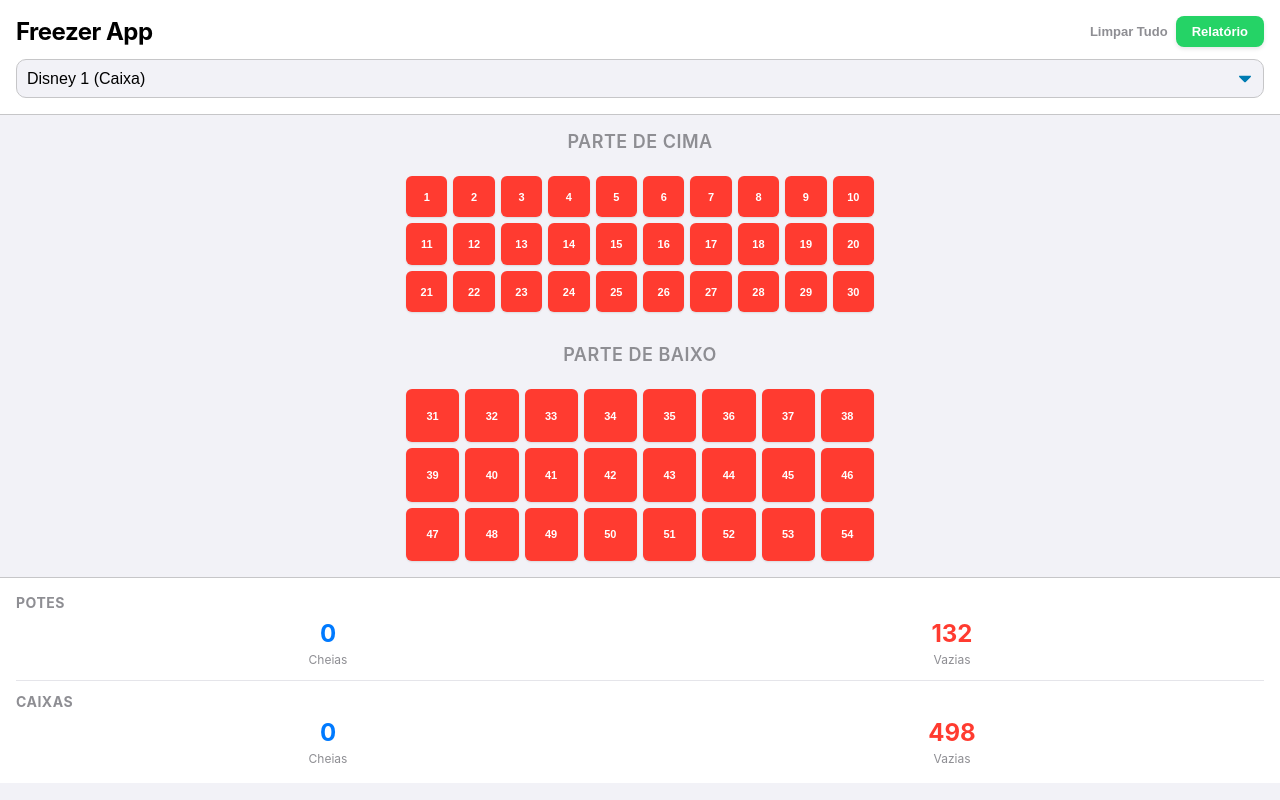
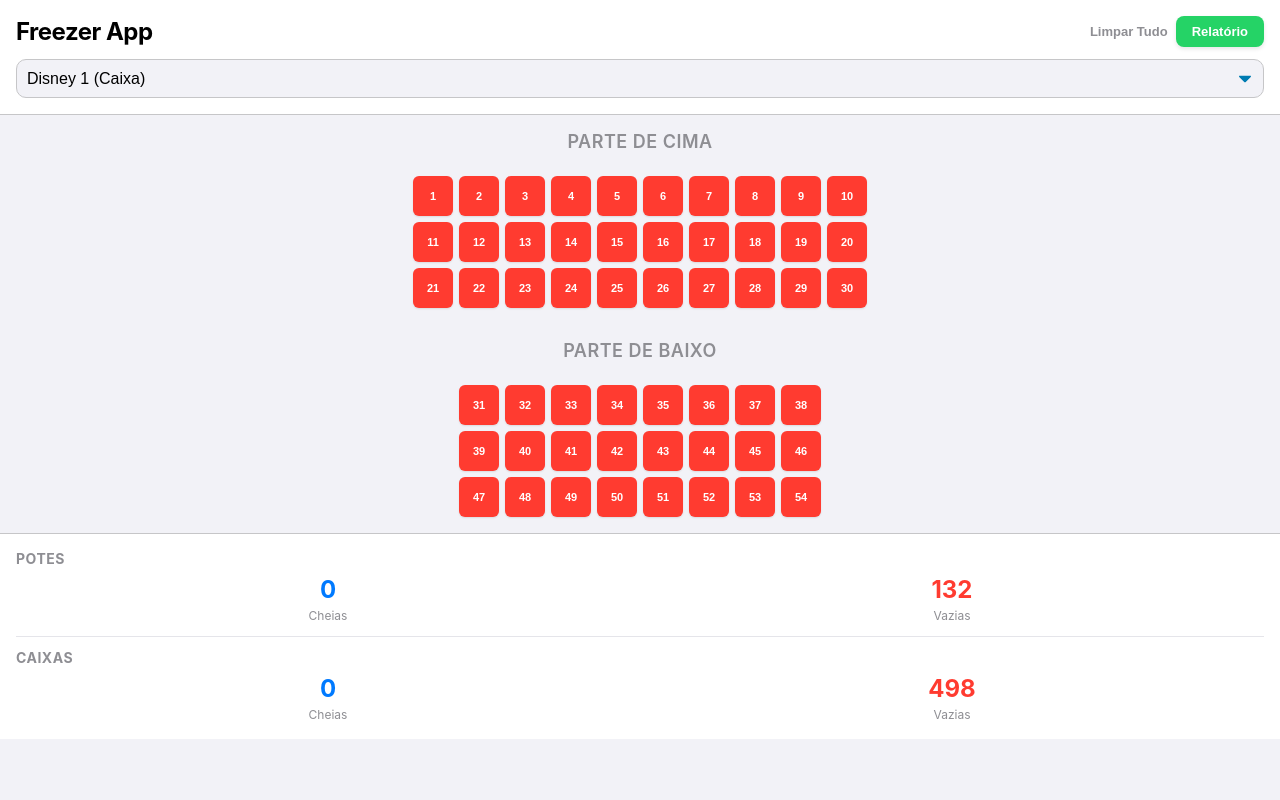
Before and after one commit to DPaoli/freezer-manager, a React (Vite) app: page / in a window 1280 px wide. Built offline with nearby package versions, Linux system fonts and the light colour scheme.

Commit message:
style: Standardize slot sizes across all layouts

```diff
--- a/src/index.css
+++ b/src/index.css
@@ -158,11 +158,11 @@ h1 {
   flex: 1;
   padding: 16px;
   display: grid;
-  grid-template-columns: repeat(var(--cols), 1fr);
-  grid-template-rows: repeat(var(--rows), 1fr);
+  grid-template-columns: repeat(var(--cols), 40px);
+  grid-auto-rows: 40px;
+  justify-content: center;
   gap: 6px;
   width: 100%;
-  max-width: 500px;
   margin: 0 auto;
   align-content: start;
 }
```
